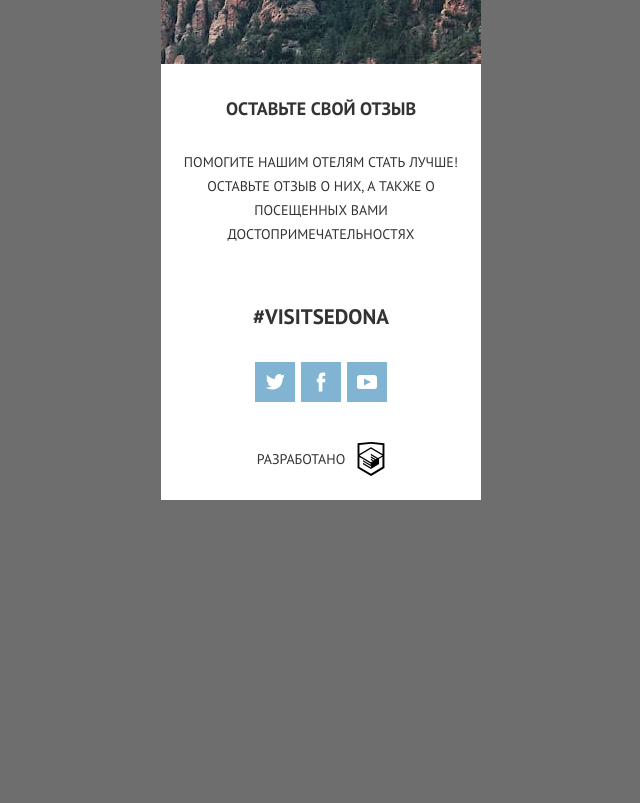
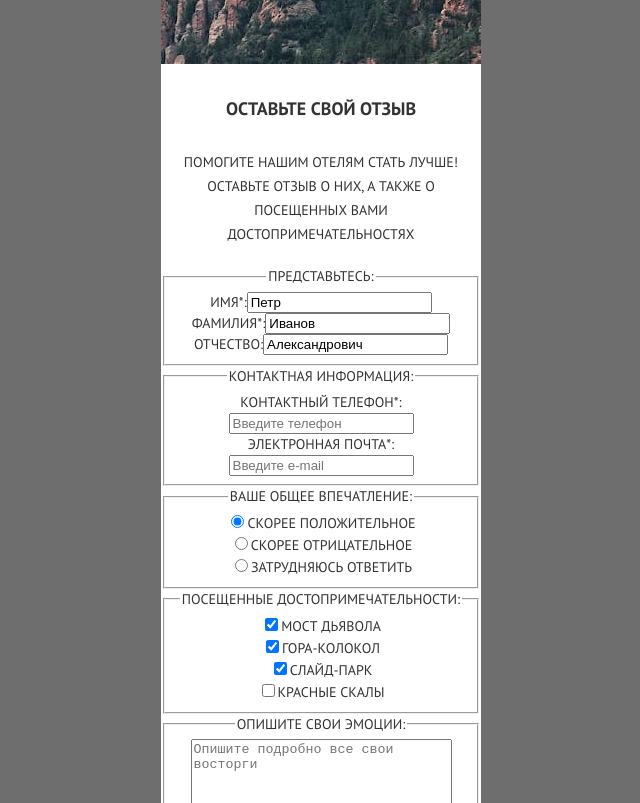
Before and after one commit to bruzhmelev/html-school-2-sandbox, a website: page form.html in a window 1280 px wide. Shown: the part 149-952 px from the top of the page, without its empty margins (319-959 px from the left). Before the commit the page ends 800 px from the top, so only its background shows below. Drawn offline with Linux system fonts and the light colour scheme.

Commit message:
from layout

```diff
--- a/form.html
+++ b/form.html
@@ -89,6 +89,53 @@
       </p>
       <div class="review__form"></div>
     </section>
+    <form method="post" action="https://echo.htmlacademy.ru">
+      <fieldset>
+        <legend>Представьтесь:</legend>
+        <ul>
+          <li><label><span>ИМЯ*:</span><input type="text" name="firstname" value="Петр" placeholder="Введите имя"
+                required></label></li>
+          <li><label><span>ФАМИЛИЯ*:</span><input type="text" name="lastname" value="Иванов" placeholder="Введите фамилию"
+                required></label></li>
+          <li><label><span>Отчество:</span><input type="text" name="middlename" value="Александрович"
+                placeholder="Введите отчество"></label></li>
+        </ul>
+      </fieldset>
+      <fieldset>
+        <legend>Контактная информация:</legend>
+        <ul>
+          <li><label><span>Контактный телефон*:</span><input type="tel" name="phone" placeholder="Введите телефон"
+                required></label></li>
+          <li><label><span>Электронная почта*:</span><input type="email" name="email" placeholder="Введите e-mail"
+                required></label></li>
+        </ul>
+      </fieldset>
+      <fieldset>
+        <legend>ВАше Общее впечатление:</legend>
+        <ul>
+          <li><label><input type="radio" name="impression" value="positive" checked><span>Скорее
+                положительное</span></label></li>
+          <li><label><input type="radio" name="impression" value="negative"><span>Скорее отрицательное</span></label></li>
+          <li><label><input type="radio" name="impression" value="neutral"><span>Затрудняюсь ответить</span></label></li>
+        </ul>
+      </fieldset>
+      <fieldset>
+        <legend>посещенные достопримечательности:</legend>
+        <ul>
+          <li><label><input type="checkbox" name="davilsbridge" value="davilsbridge" checked><span>Мост
+                Дьявола</span></label></li>
+          <li><label><input type="checkbox" name="mountbell" value="mountbell" checked><span>Гора-Колокол</span></label>
+          </li>
+          <li><label><input type="checkbox" name="slidepark" value="slidepark" checked><span>Слайд-парк</span></label></li>
+          <li><label><input type="checkbox" name="redrocks" value="redrocks"><span>Красные скалы</span></label></li>
+        </ul>
+      </fieldset>
+      <fieldset>
+        <legend>Опишите свои эмоции:</legend>
+        <textarea name="emotions" id="emotions" cols="30" rows="10"
+          placeholder="Опишите подробно все свои восторги "></textarea>
+      </fieldset>
+    </form>
   </main>
   <footer class="footer">
     <strong class="hashtag">#visitSEDONA</strong>
@@ -110,7 +157,7 @@
               <path
                 d="M6.89 3.93H9.2V.53h-2.8c-3 .2-4.17 2.4-3.78 6.11H.79v3.51h1.94v9.32H6.4v-9.32h2.81v-3.5h-2.8c0-1.01 0-2.41.48-2.72Z" />
             </svg>
-            </a>
+          </a>
         </li>
         <li class="social__list-item">
           <a class="social__link social-link" href="" target="_blank">
```
